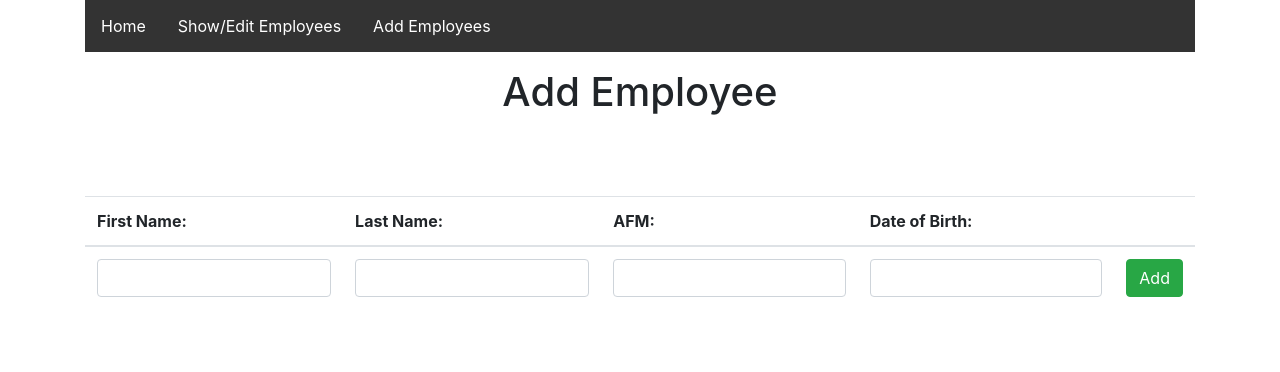
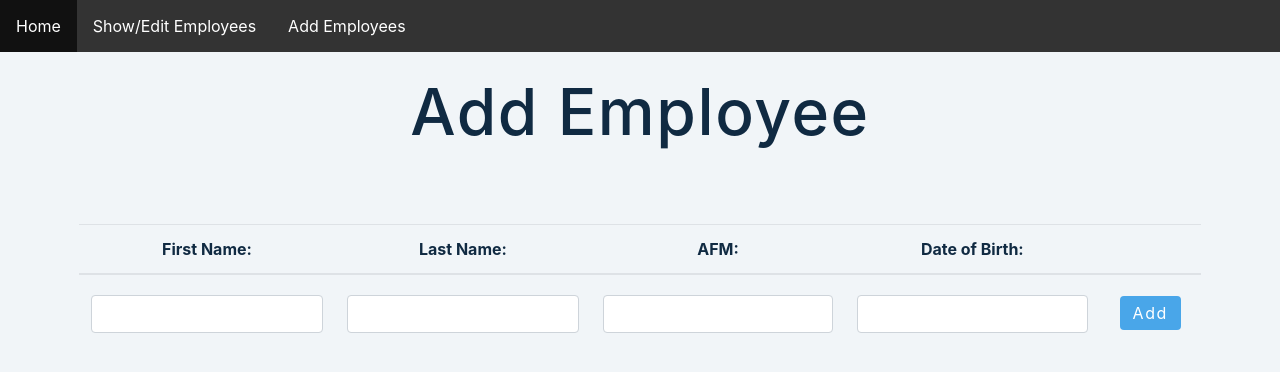
Before and after one commit to filipposlouz/pernStack-withJwt-crud-app, a React (Create React App) app in the folder client/: page /input in a window 1280 px wide. Shown: the top 372 px of the page. Built offline with nearby package versions, Linux system fonts and the light colour scheme.

Commit message:
Add files via upload

```diff
--- a/client/src/App.js
+++ b/client/src/App.js
@@ -12,7 +12,7 @@
 function App() {
   return (
     <Fragment>
-      <div className="container">
+      <div className="container" style={{ marginTop: "5rem" }}>
         <Router>
           <Navbar />
           <Routes>
--- a/client/src/components/inputEmployee.js
+++ b/client/src/components/inputEmployee.js
@@ -121,7 +121,8 @@
             <td>
               <button
                 type="submit"
-                className="btn btn-success"
+                className="btn"
+                style={{ marginTop: "0.55rem" }}
                 onClick={handleSubmit}
               >
                 Add
@@ -136,6 +137,7 @@
                 <td>{last_name}</td>
                 <td>{afm}</td>
                 <td>{date_of_birth}</td>
+                <td></td>
               </tr>
             );
           })}
--- a/client/src/components/listEmployee.js
+++ b/client/src/components/listEmployee.js
@@ -72,10 +72,7 @@
                   />
                 </td>
                 <td>
-                  <button
-                    className="btn btn-danger"
-                    onClick={() => DeleteEmployee(id)}
-                  >
+                  <button className="btn" onClick={() => DeleteEmployee(id)}>
                     Delete
                   </button>
                 </td>
--- a/client/src/components/modal.js
+++ b/client/src/components/modal.js
@@ -8,9 +8,7 @@
   });
   return (
     <div className="modal">
-      <p style={{ alignItems: "center", textAlign: "center" }}>
-        {modalContent}
-      </p>
+      <p>{modalContent}</p>
     </div>
   );
 };
--- a/client/src/components/navbar.css
+++ b/client/src/components/navbar.css
@@ -1,4 +1,8 @@
 ul {
+  position: absolute;
+  top: 0px;
+  left: 0px;
+  width: 100%;
   list-style-type: none;
   width: 100%;
   margin: 0;
--- a/client/src/components/navbar.js
+++ b/client/src/components/navbar.js
@@ -6,19 +6,13 @@
   return (
     <ul>
       <li>
-        <Link className="a" to="/">
-          Home
-        </Link>
+        <Link to="/">Home</Link>
       </li>
       <li>
-        <Link className="a" to="/list">
-          Show/Edit Employees
-        </Link>
+        <Link to="/list">Show/Edit Employees</Link>
       </li>
       <li>
-        <Link className="a" to="/input">
-          Add Employees
-        </Link>
+        <Link to="/input">Add Employees</Link>
       </li>
     </ul>
   );
--- a/client/src/index.css
+++ b/client/src/index.css
@@ -1,4 +1,4 @@
-body {
+/* body {
   margin: 0;
   font-family: -apple-system, BlinkMacSystemFont, "Segoe UI", "Roboto", "Oxygen",
     "Ubuntu", "Cantarell", "Fira Sans", "Droid Sans", "Helvetica Neue",
@@ -22,4 +22,215 @@
   padding: 0.25rem 1rem;
   border-radius: var(--radius);
   text-transform: capitalize;
+} */
+/*
+===============
+Variables
+===============
+*/
+
+:root {
+  /* dark shades of primary color*/
+  --clr-primary-1: hsl(205, 86%, 17%);
+  --clr-primary-2: hsl(205, 77%, 27%);
+  --clr-primary-3: hsl(205, 72%, 37%);
+  --clr-primary-4: hsl(205, 63%, 48%);
+  /* primary/main color */
+  --clr-primary-5: hsl(205, 78%, 60%);
+  /* lighter shades of primary color */
+  --clr-primary-6: hsl(205, 89%, 70%);
+  --clr-primary-7: hsl(205, 90%, 76%);
+  --clr-primary-8: hsl(205, 86%, 81%);
+  --clr-primary-9: hsl(205, 90%, 88%);
+  --clr-primary-10: hsl(205, 100%, 96%);
+  /* darkest grey - used for headings */
+  --clr-grey-1: hsl(209, 61%, 16%);
+  --clr-grey-2: hsl(211, 39%, 23%);
+  --clr-grey-3: hsl(209, 34%, 30%);
+  --clr-grey-4: hsl(209, 28%, 39%);
+  /* grey used for paragraphs */
+  --clr-grey-5: hsl(210, 22%, 49%);
+  --clr-grey-6: hsl(209, 23%, 60%);
+  --clr-grey-7: hsl(211, 27%, 70%);
+  --clr-grey-8: hsl(210, 31%, 80%);
+  --clr-grey-9: hsl(212, 33%, 89%);
+  --clr-grey-10: hsl(210, 36%, 96%);
+  --clr-white: #fff;
+  --clr-red-dark: hsl(360, 67%, 44%);
+  --clr-red-light: hsl(360, 71%, 66%);
+  --clr-green-dark: hsl(125, 67%, 44%);
+  --clr-green-light: hsl(125, 71%, 66%);
+  --clr-black: #222;
+  --transition: all 0.3s linear;
+  --spacing: 0.1rem;
+  --radius: 0.25rem;
+  --light-shadow: 0 5px 15px rgba(0, 0, 0, 0.1);
+  --dark-shadow: 0 5px 15px rgba(0, 0, 0, 0.4);
+  --max-width: 1170px;
+  --fixed-width: 450px;
+  --clr-orange-1: hsl(12, 83%, 98%);
+  --clr-orange-2: hsl(14, 91%, 95%);
+  --clr-orange-3: hsl(12, 89%, 89%);
+  --clr-orange-4: hsl(13, 87%, 82%);
+  --clr-orange-5: hsl(13, 88%, 68%);
+  --clr-orange-6: hsl(13, 88%, 55%);
+  --clr-orange-7: hsl(13, 74%, 49%);
+  --clr-orange-8: hsl(13, 74%, 33%);
+  --clr-orange-9: hsl(13, 73%, 25%);
+  --clr-orange-10: hsl(13, 73%, 16%);
 }
+/*
+===============
+Global Styles
+===============
+*/
+
+*,
+::after,
+::before {
+  margin: 0;
+  padding: 0;
+  box-sizing: border-box;
+}
+body {
+  font-family: -apple-system, BlinkMacSystemFont, "Segoe UI", Roboto, Oxygen,
+    Ubuntu, Cantarell, "Open Sans", "Helvetica Neue", sans-serif;
+  background: var(--clr-grey-10);
+  color: var(--clr-grey-1);
+  line-height: 1.5;
+  font-size: 0.875rem;
+}
+h1,
+h2,
+h3,
+h4 {
+  letter-spacing: var(--spacing);
+  text-transform: capitalize;
+  line-height: 1.25;
+  margin-bottom: 0.75rem;
+}
+h1 {
+  font-size: 3rem;
+}
+h2 {
+  font-size: 2rem;
+}
+h3 {
+  font-size: 1.25rem;
+}
+h4 {
+  font-size: 0.875rem;
+}
+p {
+  margin-bottom: 1.25rem;
+  color: var(--clr-grey-5);
+}
+@media screen and (min-width: 800px) {
+  h1 {
+    font-size: 4rem;
+  }
+  h2 {
+    font-size: 2.5rem;
+  }
+  h3 {
+    font-size: 1.75rem;
+  }
+  h4 {
+    font-size: 1rem;
+  }
+  body {
+    font-size: 1rem;
+  }
+  h1,
+  h2,
+  h3,
+  h4 {
+    line-height: 1;
+  }
+}
+/*  global classes */
+
+/* section */
+.section,
+.container {
+  width: 90vw;
+  margin: 0 auto;
+  max-width: var(--max-width);
+}
+
+@media screen and (min-width: 992px) {
+  .section {
+    width: 95vw;
+  }
+}
+
+.container {
+  text-align: center;
+}
+.btn {
+  display: inline-block;
+  background: var(--clr-primary-5);
+  color: var(--clr-white);
+  padding: 0.25rem 0.75rem;
+  border-radius: var(--radius);
+  border-color: transparent;
+  text-transform: capitalize;
+  font-size: 1rem;
+  letter-spacing: var(--spacing);
+  margin-left: 0.5rem;
+  margin-right: 0.5rem;
+  cursor: pointer;
+  transition: var(--transition);
+}
+.btn:hover {
+  background: var(--clr-primary-1);
+  color: var(--clr-primary-5);
+}
+.modal {
+  position: absolute;
+  top: 11rem;
+  display: inline-block;
+  width: fit-content;
+  margin: auto;
+  margin-bottom: 45rem;
+  padding: 0.3rem 1rem;
+  border-radius: var(--radius);
+  text-transform: capitalize;
+}
+
+.modal p {
+  margin-bottom: 0;
+  color: var(--clr-red-dark);
+}
+.form {
+  background: var(--clr-white);
+  max-width: var(--fixed-width);
+  margin: 0 auto;
+  margin-bottom: 4rem;
+  padding: 1rem 2rem;
+  border-radius: var(--radius);
+}
+.form input {
+  background: var(--clr-grey-10);
+  border-color: transparent;
+  border-radius: var(--radius);
+  padding: 0.25rem 0.5rem;
+}
+.form-control {
+  margin: 0.5rem 0;
+  display: grid;
+  grid-template-columns: 100px 1fr;
+  align-items: center;
+}
+.form button {
+  display: inline-block;
+  background: var(--clr-black);
+  color: var(--clr-white);
+  border-color: transparent;
+  margin-top: 1rem;
+  letter-spacing: var(--spacing);
+  padding: 0.15rem 0.25rem;
+  text-transform: capitalize;
+  border-radius: var(--radius);
+  cursor: pointer;
+}
```
